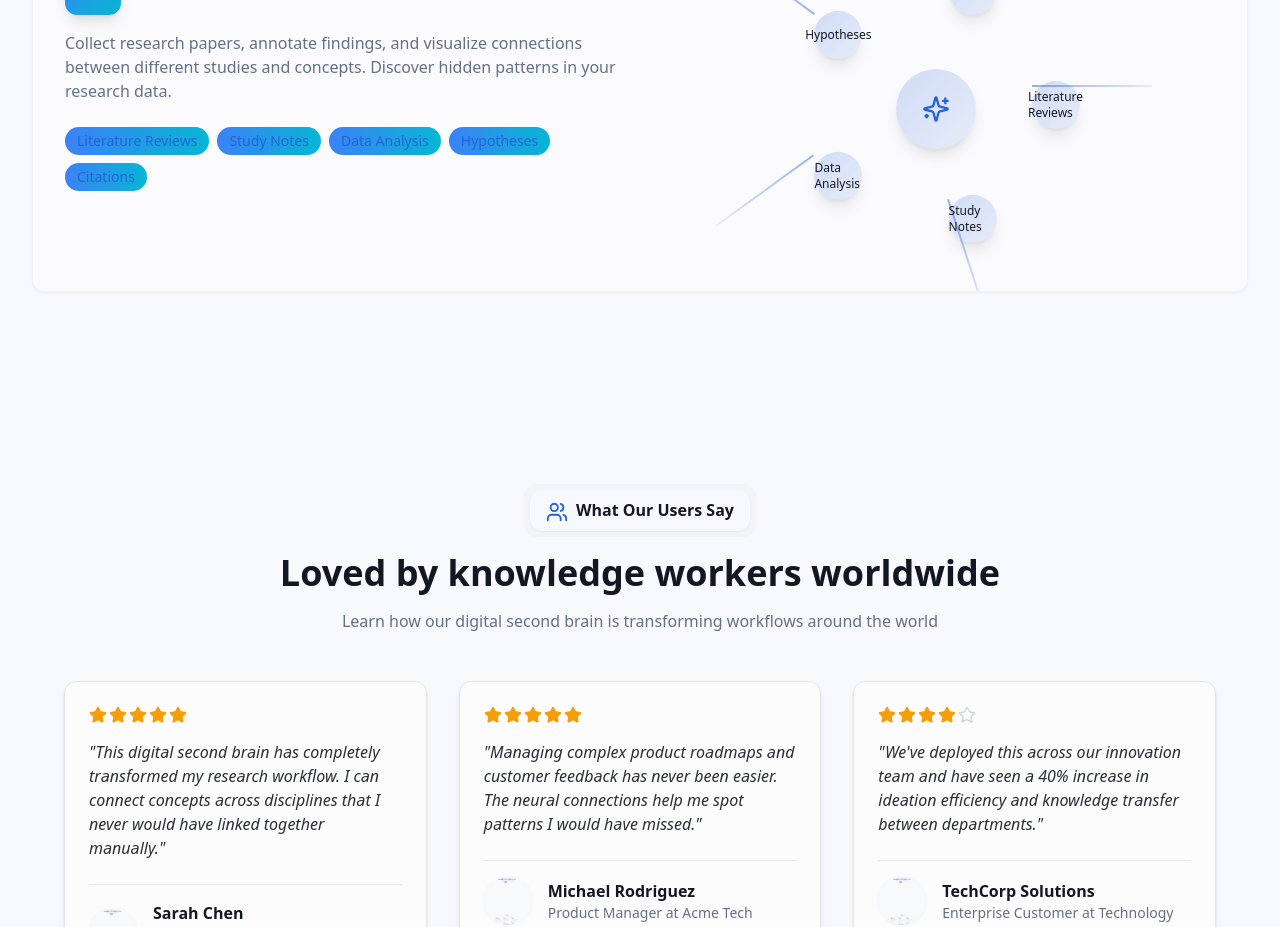
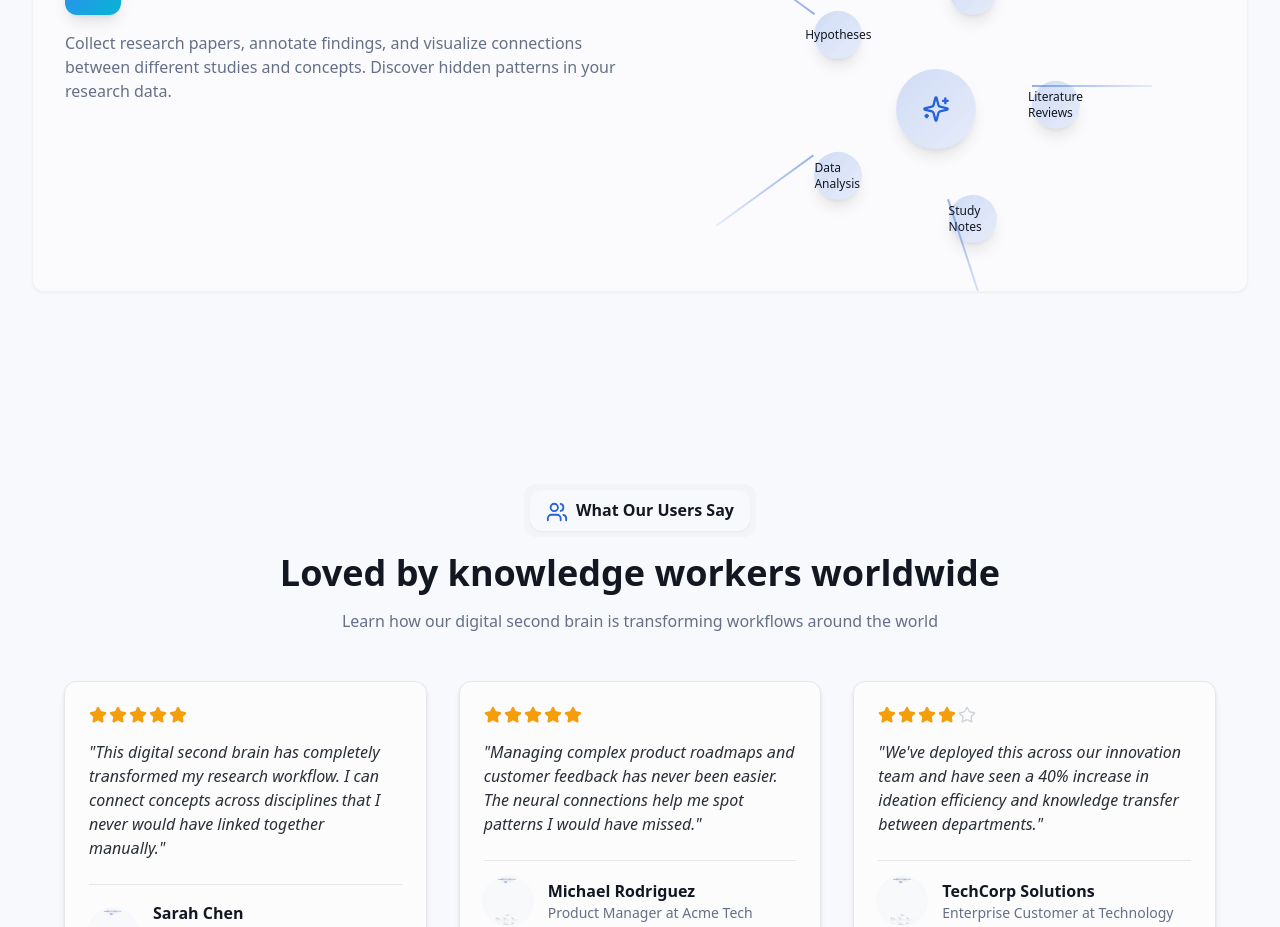
Before and after one commit to thisisjoyjacob/mangoess, a React (Vite) app: page / in a window 1280 px wide. Shown: the part 2860-3787 px from the top of the page. Built offline with nearby package versions, Linux system fonts and the light colour scheme.

Commit message:
Visual edit in Lovable
Edited UI in Lovable

```diff
--- a/src/components/landing/UseCasesSection.tsx
+++ b/src/components/landing/UseCasesSection.tsx
@@ -86,11 +86,7 @@ export const UseCasesSection = ({
                 {useCases[activeCase].description}
               </p>
 
-              <div className="flex flex-wrap gap-2 mt-6">
-                {useCases[activeCase].connections.map((connection, idx) => <span key={idx} className={`px-3 py-1 rounded-full text-sm font-medium bg-gradient-to-r ${useCases[activeCase].color} bg-opacity-10 text-primary`}>
-                    {connection}
-                  </span>)}
-              </div>
+
             </div>
 
             <div className="relative h-[300px] flex items-center justify-center">
```
